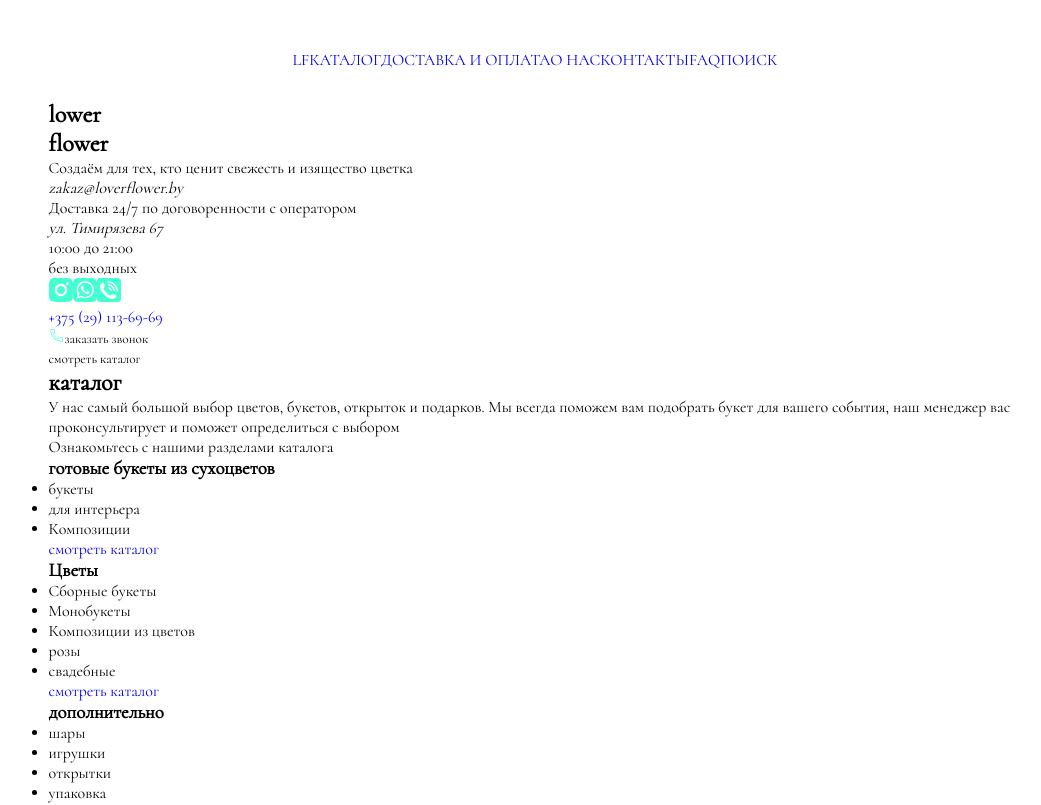
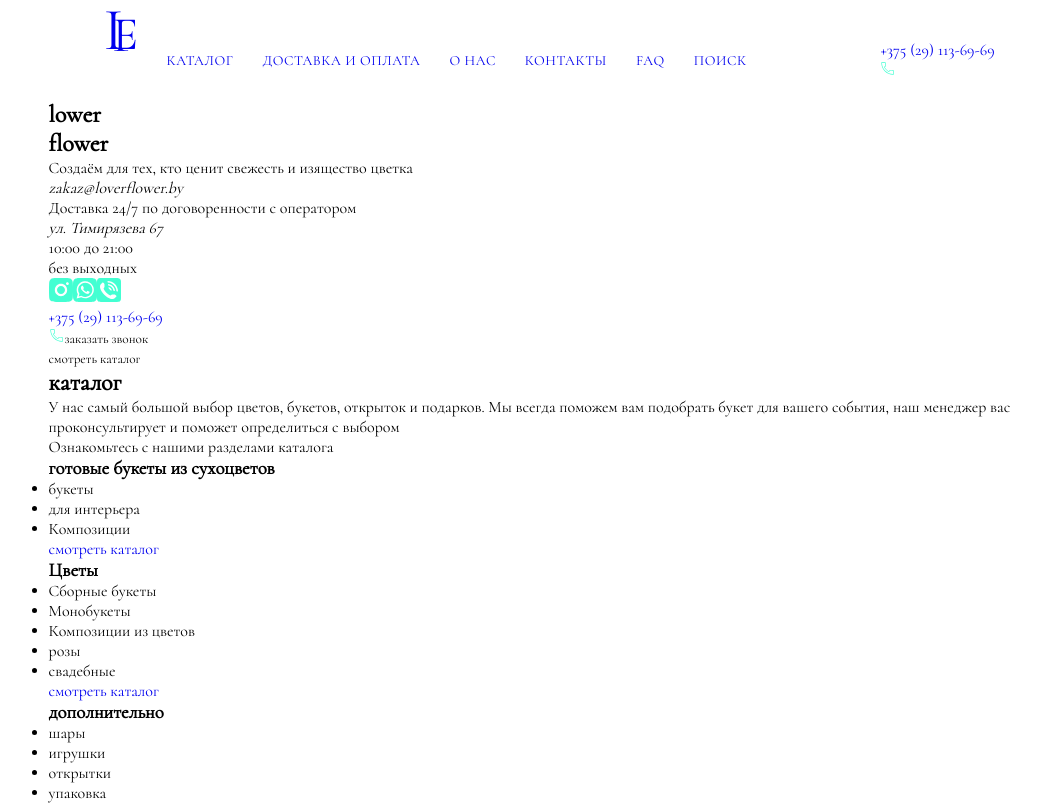
Before and after one commit to jgerba/flower-react-client, a React (Create React App) app: page / in a window 1280 px wide. Shown: the top 805 px of the page, without its empty margins (105-1146 px from the left). Built offline with nearby package versions, Linux system fonts and the light colour scheme.

Commit message:
main nav upd

```diff
--- a/src/components/CallPanel.js
+++ b/src/components/CallPanel.js
@@ -1,4 +1,4 @@
-function CallPanel() {
+function CallPanel(props) {
     return (
         <aside>
             <a href="tel:+37529-113-69-69">+375 (29) 113-69-69</a>
@@ -15,7 +15,7 @@ function CallPanel() {
                         fill="#43FFD2"
                     />
                 </svg>
-                <button>заказать звонок</button>
+                {props.mainNav || <button>заказать звонок</button>}
             </div>
         </aside>
     );
--- a/src/components/MainNavigation.js
+++ b/src/components/MainNavigation.js
@@ -1,12 +1,14 @@
 import { NavLink } from 'react-router-dom';
+import CallPanel from './CallPanel';
 
 function MainNavigation() {
     return (
         <header>
-            <nav>
-                <ul>
-                    <NavLink to="/" end>
-                        LF
+            <nav className="nav">
+                <ul className="nav__ul">
+                    <NavLink className="home--logo" to="/" end>
+                        <p>l</p>
+                        <p className="home--logo__F">f</p>
                     </NavLink>
                     <NavLink to="/catalogue">КАТАЛОГ</NavLink>
                     <NavLink to="/payment">ДОСТАВКА И ОПЛАТА</NavLink>
@@ -16,6 +18,7 @@ function MainNavigation() {
                     <NavLink to="/search">ПОИСК</NavLink>
                 </ul>
             </nav>
+            <CallPanel mainNav={true} />
         </header>
     );
 }
```
